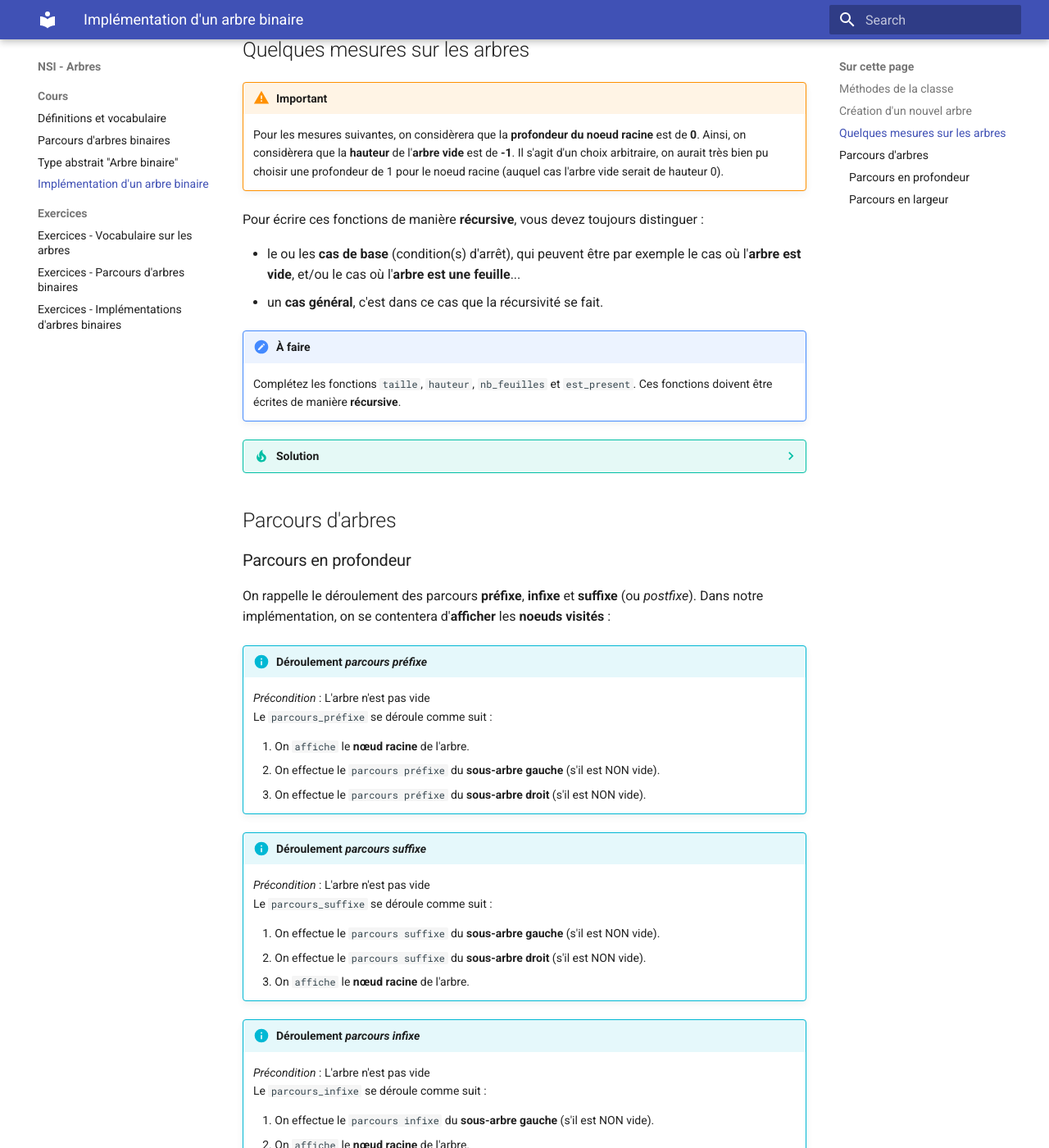
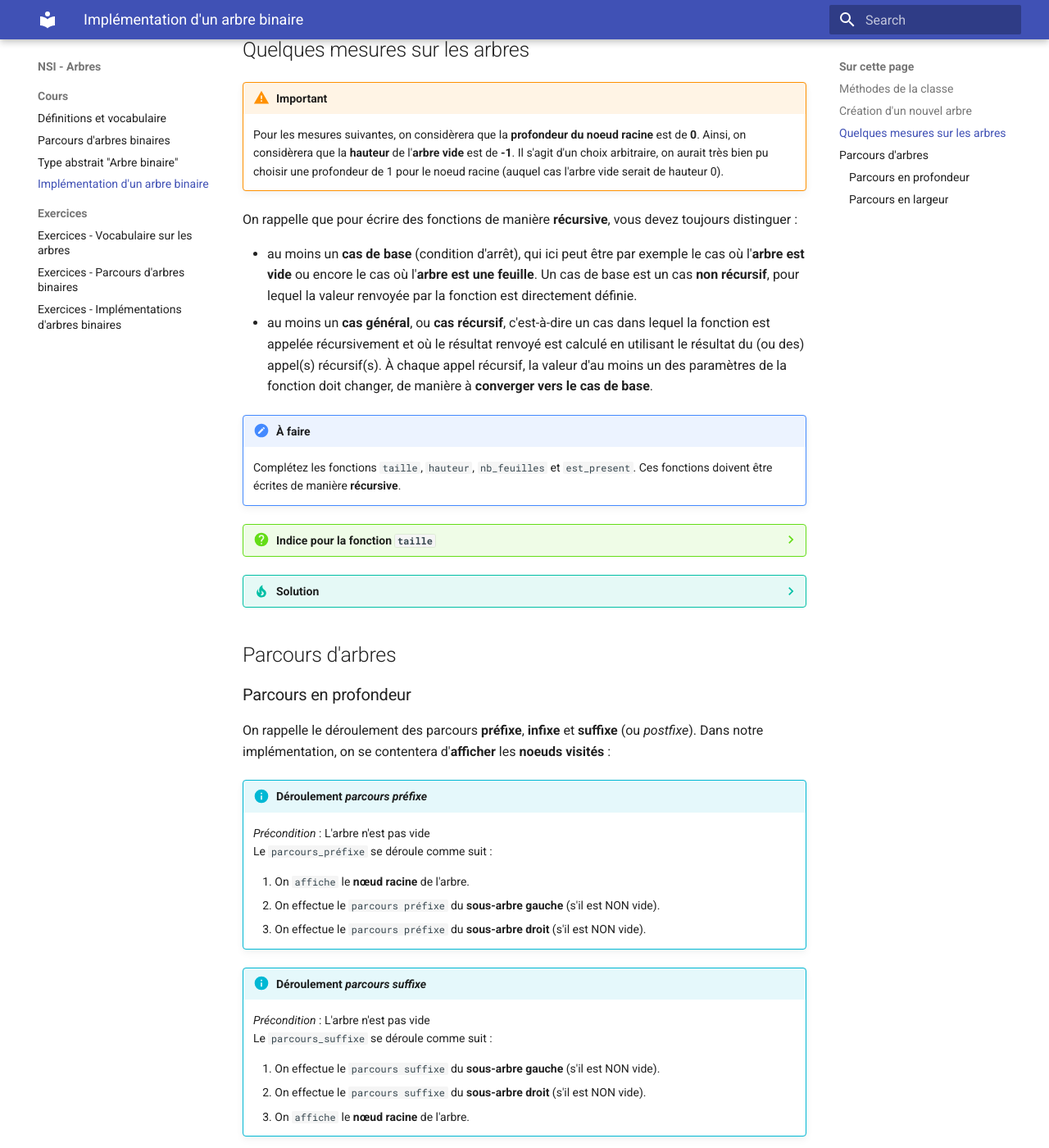
Before and after one commit to erwandemerville/nsi_arbres, an MkDocs documentation site: the page built from docs/implementation_arbres.md, in a window 1280 px wide and 1400 px high, scrolled down 4266 px. Shown: the whole window at 82% size. Built offline with MkDocs 1.6.1 and Material for MkDocs 9.7.7, drawn with Linux system fonts in a browser that asks for light colours.

Commit message:
MAJ Implementation

```diff
--- a/docs/implementation_arbres.md
+++ b/docs/implementation_arbres.md
@@ -18,9 +18,9 @@ On aura donc **un seul constucteur** pouvant être appelé de **deux façons dif
     * [arbre_binaire.py](src/arbre_binaire.py){: target="_blank" } - Classe `Arbre` à compléter représentant un **arbre binaire**.
     * [dessin.py](src/dessin.py){: target="_blank" } - Quelques fonctions annexes utilisées pour dessiner un arbre avec le module `Graphviz`. (Vous n'avez pas besoin d'ouvrir ou de modifier ce fichier.)
 
-	Si vous utilisez les **machines du *lycée***:
+    Si vous utilisez les **machines du *lycée***:
 
-	* [windows_graphviz.zip](src/windows_graphviz.zip){: target="_blank" } - Décompressez l'archive **dans le répertoire où se trouvent vos fichiers Python**. Vous devez avoir `arbre_binaire.py`, `dessin.py` et un dossier `Graphviz` au même endroit.<br />Contient les exécutables de *Graphviz*.
+    * [windows_graphviz.zip](src/windows_graphviz.zip){: target="_blank" } - Décompressez l'archive **dans le répertoire où se trouvent vos fichiers Python**. Vous devez avoir `arbre_binaire.py`, `dessin.py` et un dossier `Graphviz` au même endroit.<br />Contient les exécutables de *Graphviz*.
 
 ??? note "Installation de *Graphviz* sur votre machine personnelle"
 	Pour utiliser la fonction `dessiner`, le module `Graphviz` et les exécutables associés doivent être installés sur votre machine. Voici comment procéder.
@@ -254,14 +254,26 @@ et si on veut récupérer la **valeur** de ce **noeud** :
 !!! warning "Important"
 	Pour les mesures suivantes, on considèrera que la **profondeur du noeud racine** est de **0**. Ainsi, on considèrera que la **hauteur** de l'**arbre vide** est de **-1**. Il s'agit d'un choix arbitraire, on aurait très bien pu choisir une profondeur de 1 pour le noeud racine (auquel cas l'arbre vide serait de hauteur 0).
 
-Pour écrire ces fonctions de manière **récursive**, vous devez toujours distinguer :
+On rappelle que pour écrire des fonctions de manière **récursive**, vous devez toujours distinguer :
 
-* le ou les **cas de base** (condition(s) d'arrêt), qui peuvent être par exemple le cas où l'**arbre est vide**, et/ou le cas où l'**arbre est une feuille**...
-* un **cas général**, c'est dans ce cas que la récursivité se fait.
-
+* au moins un **cas de base** (condition d'arrêt), qui ici peut être par exemple le cas où l'**arbre est vide** ou encore le cas où l'**arbre est une feuille**. Un cas de base est un cas **non récursif**, pour lequel la valeur renvoyée par la fonction est directement définie.
+* au moins un **cas général**, ou **cas récursif**, c'est-à-dire un cas dans lequel la fonction est appelée récursivement et où le résultat renvoyé est calculé en utilisant le résultat du (ou des) appel(s) récursif(s). À chaque appel récursif, la valeur d'au moins un des
+paramètres de la fonction doit changer, de manière à **converger vers le cas de base**.
 
 !!! note "À faire"
 	Complétez les fonctions `taille`, `hauteur`, `nb_feuilles` et `est_present`. Ces fonctions doivent être écrites de manière **récursive**.
+
+??? question "Indice pour la fonction `taille`"
+	Pour écrire cette fonction, qui doit fonctionner autant sur un **arbre vide** que sur un **arbre non vide**, il convient d'abord de déterminer un **cas de base**, c'est-à-dire un cas **non récursif** de manière à ce que l'algorithme s'arrête à un moment donné.<br />
+	Sur quel type d'arbres la fonction `taille` renverra **toujours la même valeur** ?
+
+	- Si l'on cherche la **taille** d'un **arbre vide**, on obtiendra **toujours 0** car un arbre vide ne contient **pas de noeuds**. C'est donc là notre **cas de base**.
+
+	Ensuite, il faut détermine un cas général, c'est-à-dire un cas où l'on effectue un ou plusieurs appels récursifs à `taille`.
+
+	- Si l'on cherche la *taille* d'un **arbre non vide**, c'est-à-dire d'un arbre constitué d'un **noeud racine**, d'un **sous-arbre gauche** et d'un **sous-arbre droit**, on peut alors établir que la **taille de l'arbre** correspond à *1 (on compte le noeud racine) + la taille du sous-arbre gauche + la taille du sous-arbre droit*.<br />Au fur et à mesure des appels récursifs, on convergera vers le cas où l'arbre est vide, et donc la fonction finira par se terminer.
+
+	Maintenant que l'on a déterminé ces deux cas en français, il ne reste plus qu'à les retranscrire en Python.
 
 ??? tip "Solution"
 	À venir...
--- a/docs/stylesheets/extra.css
+++ b/docs/stylesheets/extra.css
@@ -1,3 +1,3 @@
-.md-typeset .admonition, .md-typeset .tip, .md-typeset .note {
+.md-typeset .admonition, .md-typeset .tip, .md-typeset .note, .md-typeset .question {
   font-size: 14px;
 }
```
